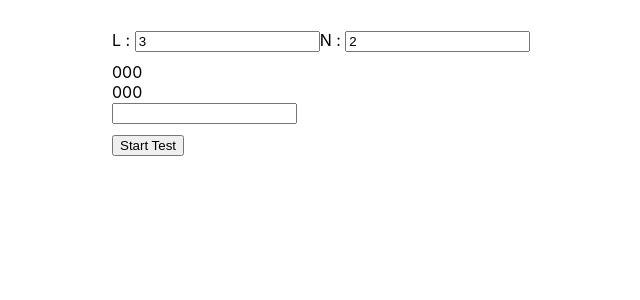
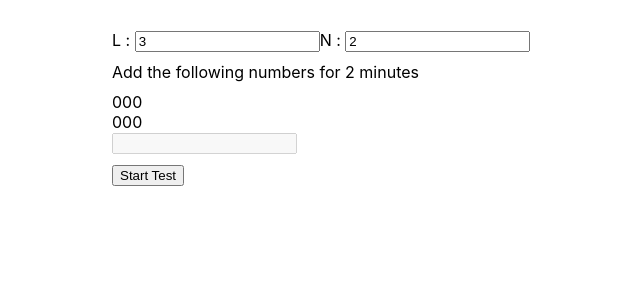
Before and after one commit to vibhavsarraf/incheck, a React (Create React App) app: page / in a window 1280 px wide. Shown: the top 300 px of the page, without its empty margins (16-656 px from the left). Built offline with nearby package versions, Linux system fonts and the light colour scheme.

Commit message:
minor additions

```diff
--- a/src/App.js
+++ b/src/App.js
@@ -1,4 +1,4 @@
-import { useState } from 'react';
+import { useEffect, useState } from 'react';
 import './App.css';
 
 function App() {
@@ -54,6 +54,8 @@ function App() {
     document.getElementById('result').focus();
   }
 
+  useEffect(() => document.getElementById('result').focus(), [testRunning])
+
   return (
     <div className="App">
       <div className="section">
@@ -63,8 +65,11 @@ function App() {
         <input type="number" size={1} value={n} disabled={testRunning} onChange={e => updateParameters(l, Number(e.target.value))} />
       </div>
       <div className="section">
+        Add the following numbers for 2 minutes
+      </div>
+      <div className="section">
         {nums.map(x => <div>{x}</div>)}
-        <input id="result" type="number" value={result} onChange={e => setResult(e.target.value)} onKeyPress={e => e.key === 'Enter' && submitResult()} />
+        <input id="result" type="number" value={result} disabled={!testRunning} onChange={e => setResult(e.target.value)} onKeyPress={e => e.key === 'Enter' && submitResult()} />
       </div>
       <div>
         {!testRunning &&
```
Also changed, not shown: 1 other file (tests, documents, lock files or other folders).
